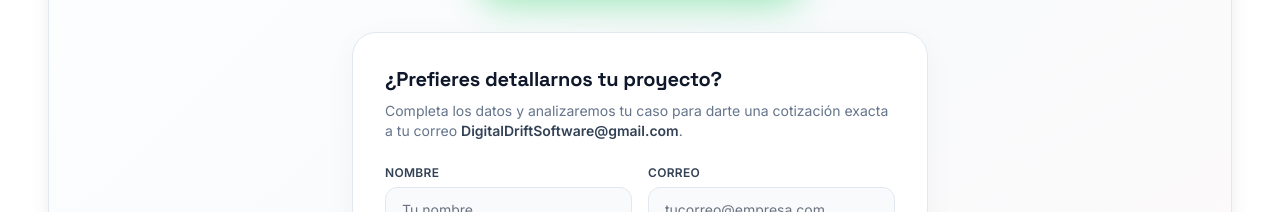
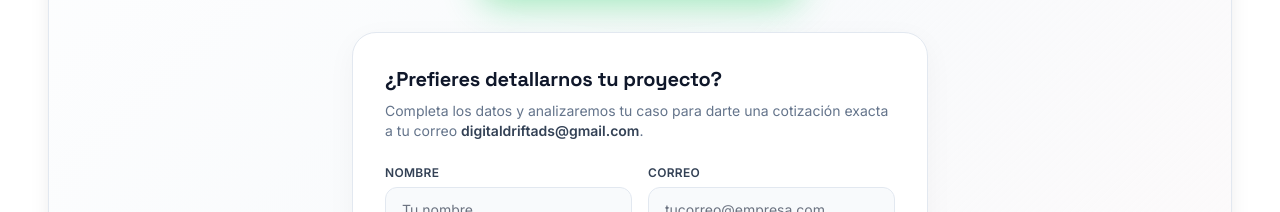
Before and after one commit to santiagoxx93/Digital_Drift_Software, a React (Vite) app: page / in a window 1280 px wide. Shown: the part 4340-4552 px from the top of the page. Built offline with nearby package versions, Linux system fonts and the light colour scheme.

Commit message:
Update contact email to digitaldriftads@gmail.com

```diff
--- a/src/App.jsx
+++ b/src/App.jsx
@@ -630,7 +630,7 @@ function App() {
   <div className="w-full max-w-xl mx-auto bg-white rounded-3xl p-6 sm:p-8 shadow-[0_8px_30px_rgb(0,0,0,0.04)] border border-slate-200 mt-2 text-left relative overflow-hidden group">
     <div className="absolute top-0 inset-x-0 h-1 bg-gradient-to-r from-transparent via-[#ff1a35] to-transparent opacity-0 group-hover:opacity-100 transition-opacity"></div>
     <h3 className="font-headline-sm text-headline-sm font-bold text-slate-900 mb-2">¿Prefieres detallarnos tu proyecto?</h3>
-    <p className="text-sm text-slate-500 mb-6">Completa los datos y analizaremos tu caso para darte una cotización exacta a tu correo <strong className="font-semibold text-slate-700">DigitalDriftSoftware@gmail.com</strong>.</p>
+    <p className="text-sm text-slate-500 mb-6">Completa los datos y analizaremos tu caso para darte una cotización exacta a tu correo <strong className="font-semibold text-slate-700">digitaldriftads@gmail.com</strong>.</p>
 
     {/* Formulario conectado a formsubmit.co mediante AJAX */}
     {formStatus.state === 'success' ? (
```
